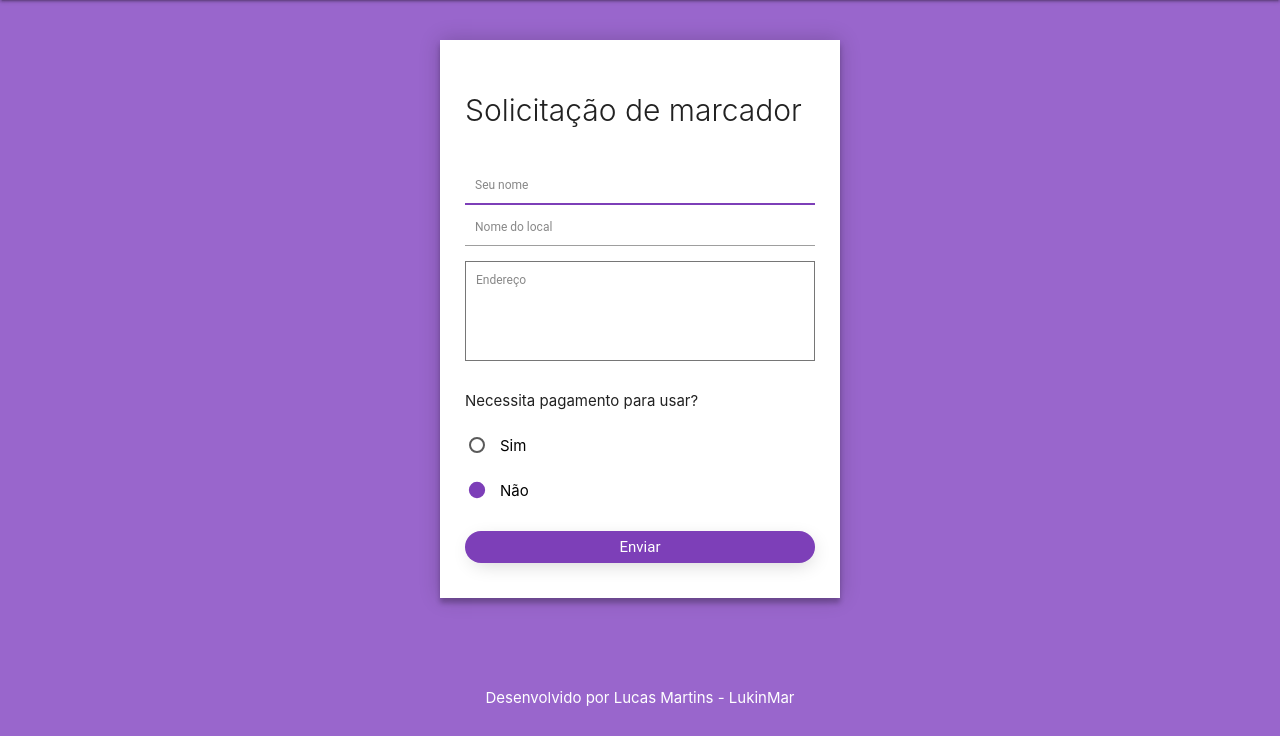
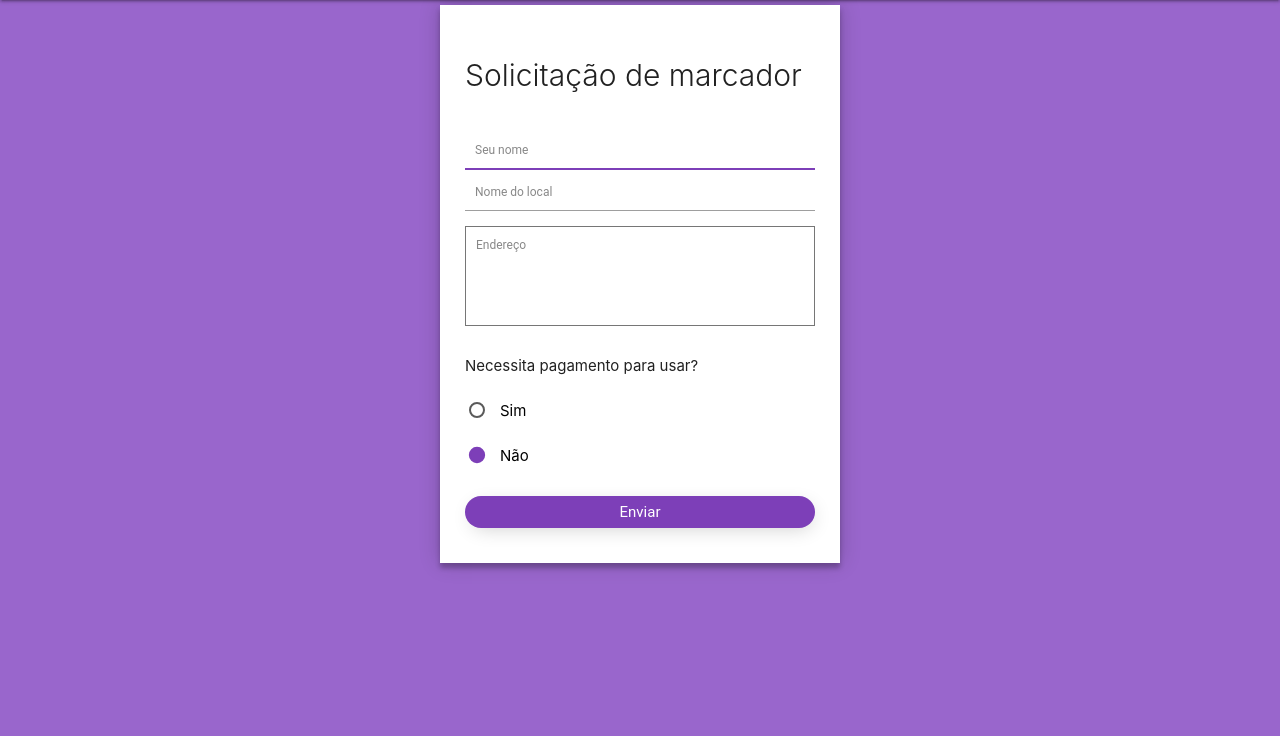
Before and after one commit to LukinMar/toiletfy, a PHP site: page /marcador.html in a window 1280 px wide. Shown: the part 64-800 px from the top of the page. Run offline with PHP 8.4, Linux system fonts and the light colour scheme; some libraries are stand-ins or nearby versions.

Commit message:
last update

```diff
--- a/css/marcador.css
+++ b/css/marcador.css
@@ -21,7 +21,7 @@ body {
 #contacts {
   background: #fff;
   padding: 25px;
-  margin: 40px 0;
+  margin: 5px 0;
   box-shadow: 0 0 20px 0 rgba(0, 0, 0, 0.2), 0 5px 5px 0 rgba(0, 0, 0, 0.24);
 }
 
--- a/css/sobre.css
+++ b/css/sobre.css
@@ -118,7 +118,7 @@ body {
   margin-inline-start: 0px;
   margin-inline-end: 0px;
   color: white;
-  padding-top: 50%;
+  padding-top: 35%;
 }
 
 #contribuicoes {
--- a/marcador.html
+++ b/marcador.html
@@ -75,7 +75,6 @@
           <button id="submit" name="submit" type="submit" id="contact-submit" data-submit="Enviando...">Enviar</button>
         </fieldset>
       </form>
-      <br><p align=center id="lukinmar">Desenvolvido por Lucas Martins - LukinMar</p>
     </div>
     <script src="js/jquery.min.js"></script>
     <link rel="stylesheet" type="text/css" href="css/materialize.min.css" />
```
